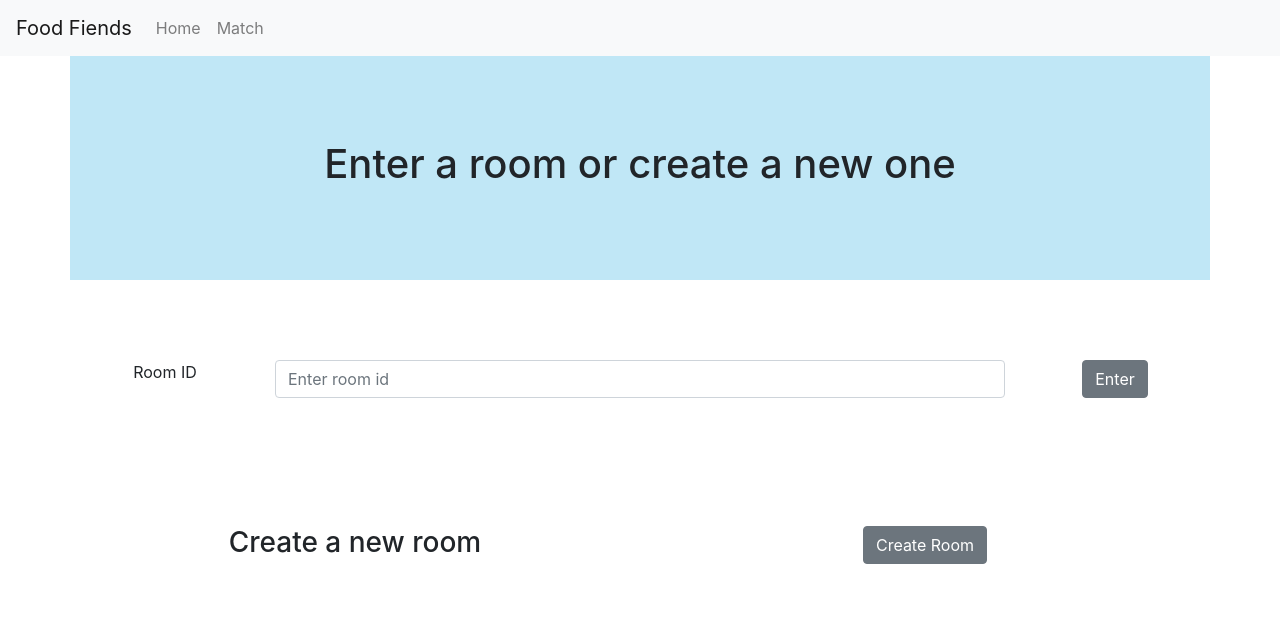
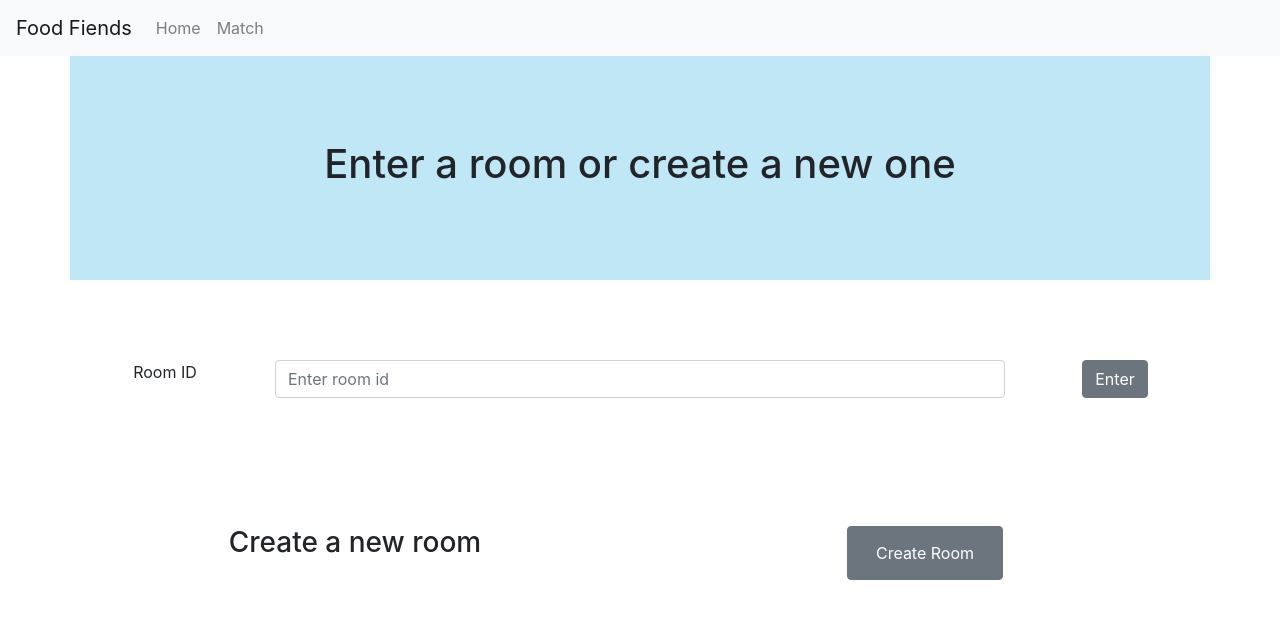
Before and after one commit to Codubee/FoodFiendsMW5-6, a React (Create React App) app in the folder frontend/: page /room in a window 1280 px wide. Shown: the top 618 px of the page. Built offline with nearby package versions, Linux system fonts and the light colour scheme.

Commit message:
Added routing tpackage, added route to room, routed room to match page

```diff
--- a/frontend/package.json
+++ b/frontend/package.json
@@ -9,6 +9,7 @@
     "bootstrap": "^4.6.0",
     "react": "^17.0.1",
     "react-dom": "^17.0.1",
+    "react-router-dom": "^5.2.0",
     "react-scripts": "4.0.3",
     "reactstrap": "^8.9.0",
     "web-vitals": "^1.1.0"
--- a/frontend/src/components/Navbar.js
+++ b/frontend/src/components/Navbar.js
@@ -25,7 +25,7 @@ function Navbar () {
               <NavLink href="/">Home</NavLink>
             </NavItem>
             <NavItem>
-              <NavLink href="/match">Match</NavLink>
+              <NavLink href="/room">Match</NavLink>
             </NavItem>
           </Nav>
         </Collapse>
--- a/frontend/src/styles/Room.css
+++ b/frontend/src/styles/Room.css
@@ -7,6 +7,14 @@
     margin-top: 8em;
 }
 
+.new-room-row a{
+    color:white
+}
+
+.new-room-row a:hover{
+    color:white
+}
+
 .main-header{
     background-color: #C0E7F6;
     min-height: 14em;
--- a/frontend/src/views/Room.js
+++ b/frontend/src/views/Room.js
@@ -1,5 +1,5 @@
 import React from 'react'
-import { Button, Container, FormGroup, Form, Label, Input, Row, Col } from 'reactstrap'
+import { Button, Container, FormGroup, Form, Label, Input, Row, Col,NavLink } from 'reactstrap'
 import '../styles/Room.css'
 
 class Room extends React.Component {
@@ -59,16 +59,18 @@ class Room extends React.Component {
                             </div>
                         </FormGroup>
                     </Form >
-                    <Form onSubmit={this.createNewRoom}>
+
                     <Row className="new-room-row">
                         <Col sm="12" md="6">
                             <h3>Create a new room</h3>
                         </Col>
                         <Col sm="12" md="6">
-                                <Button>Create Room</Button>
+                            <Button>
+                                <NavLink href="/match"> Create Room </NavLink>
+                            </Button>
                         </Col>
                     </Row>
-                    </Form>
+
                 </Container>
             </div>
 
```
Lines whose indentation alone changed are shown as unchanged.
